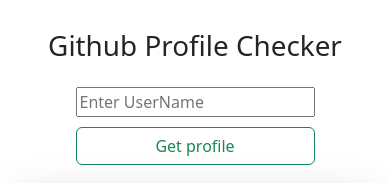
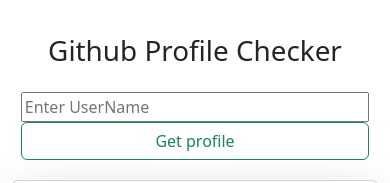
Before and after one commit to saqibregi/github_profile_checker_javascript, a plain HTML site: page index.html in a window 390 px wide. Shown: the top 183 px of the page. Drawn offline with nearby package versions, Linux system fonts and the light colour scheme.

Commit message:
Update index.html

```diff
--- a/index.html
+++ b/index.html
@@ -46,6 +46,9 @@
       #btn {
         width: 100%;
       }
+      .input-div {
+    display: block;
+    }
     }
   </style>
 </head>
```
